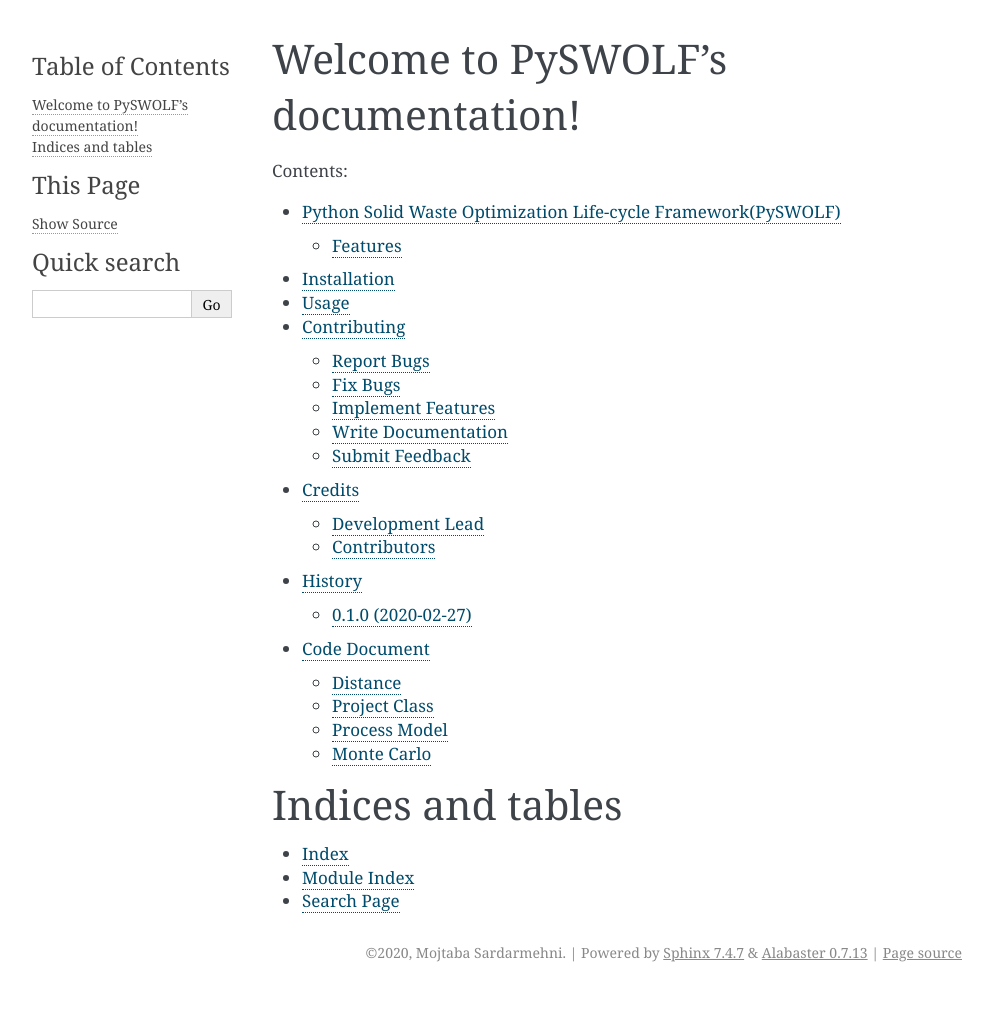
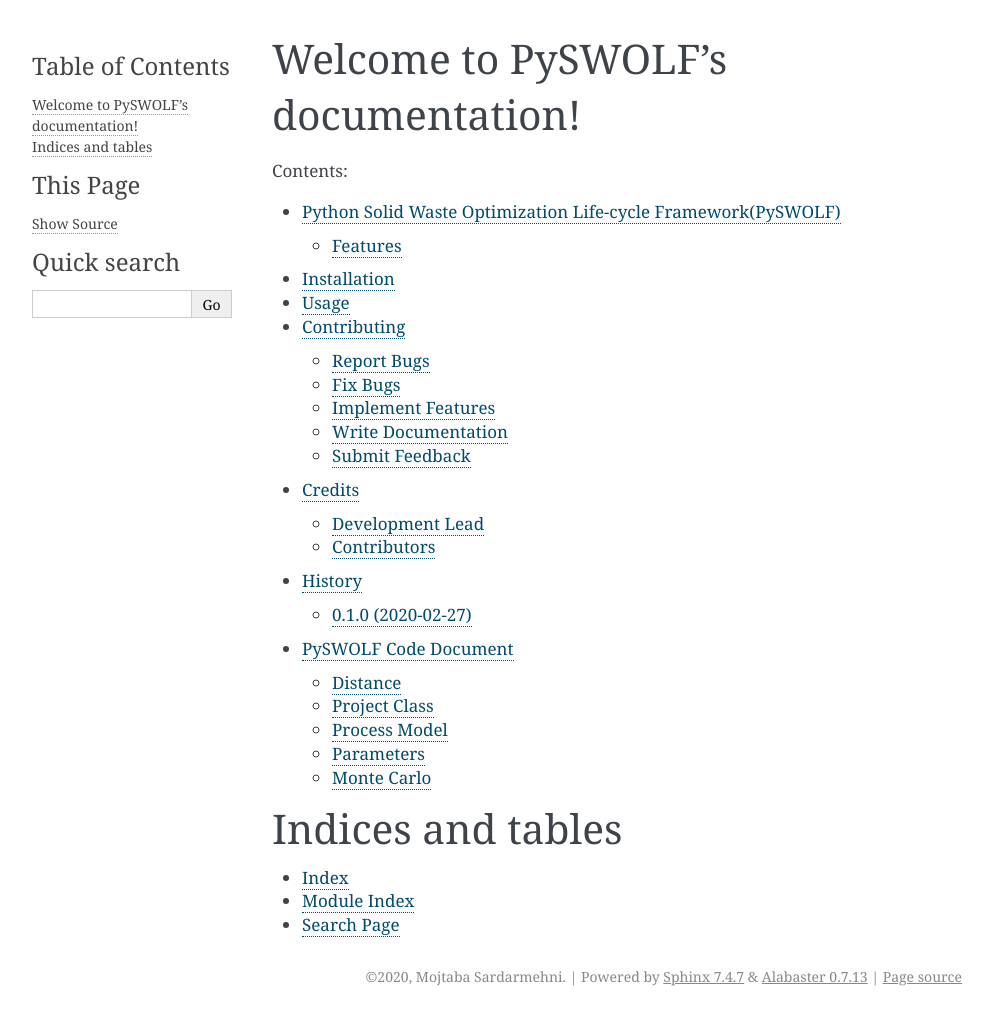
Before and after one commit to SwolfPy-Project/swolfpy, a Sphinx documentation site: the page built from docs/index.rst, in a window 1280 px wide. Shown: the whole page, without its empty margins (148-1140 px from the left). Built offline with Sphinx 7.4.7, drawn with Linux system fonts in a browser that asks for light colours; before the commit the page ends 992 px from its top, so only the background shows below that.

Commit message:
Document image

```diff
--- a/docs/doc_pyswolf.rst
+++ b/docs/doc_pyswolf.rst
@@ -1,5 +1,5 @@
-Code Document
-*************
+PySWOLF Code Document
+*********************
 
 .. _Distance:
 
@@ -30,6 +30,17 @@ Process Model
    :members:
 
 
+
+.. _parameters:
+
+Parameters
+==========
+
+.. autoclass:: PySWOLF.Parameters.Parameters
+   :members:
+
+
+
 .. _MC:
 
 Monte Carlo
--- a/docs/usage.rst
+++ b/docs/usage.rst
@@ -6,3 +6,9 @@ To use PySWOLF, open python and run the code below::
 
     from PySWOLF import *
     PySWOLF()
+
+
+.. image:: /Images/Tab_Start.png
+   :scale: 60 %
+   :alt: alternate text
+   :align: left
```
Also changed, not shown: docs/Images/Tab_Start.png (added).
